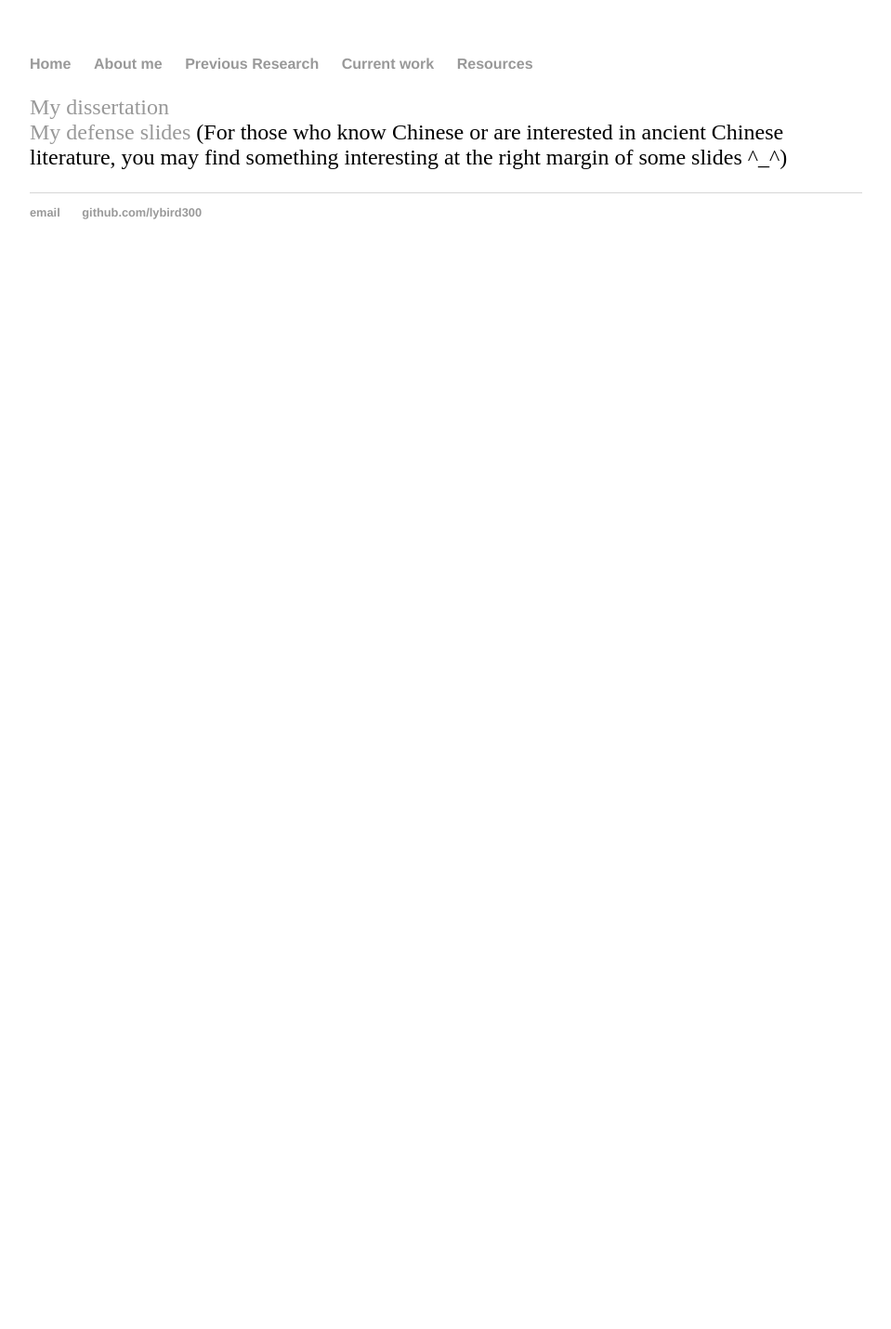
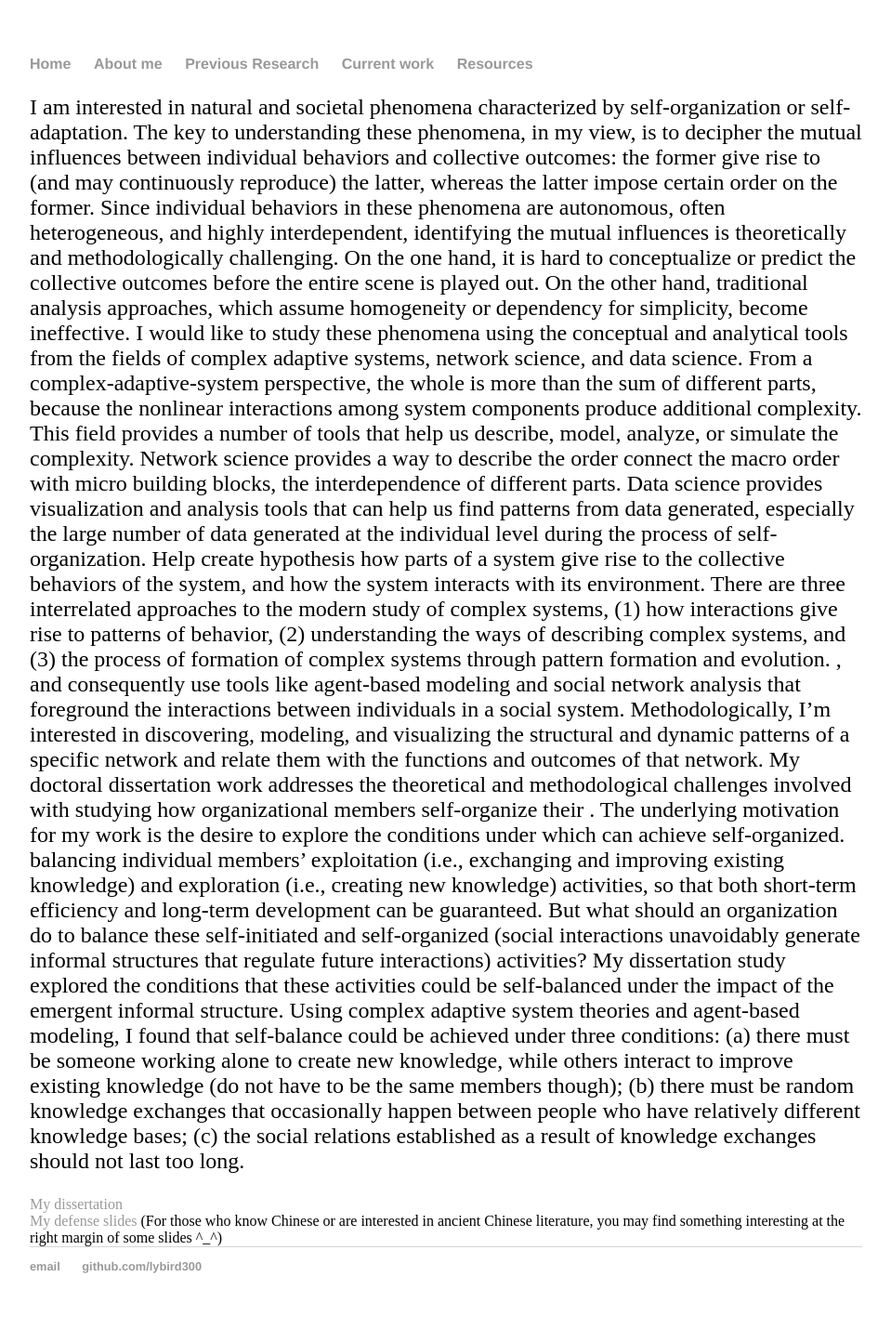
Before and after one commit to lybird300/lybird300.github.io, a Jekyll site: the page built from before/index.html, in a window 1280 px wide. Shown: the whole page at 93% size, without its empty margins (160-1119 px from the left). Built offline with Jekyll 4.4.1, drawn with Linux system fonts in a browser that asks for light colours; before the commit the page ends 900 px from its top, so only the background shows below that.

Commit message:
Update index.html

```diff
--- a/before/index.html
+++ b/before/index.html
@@ -3,8 +3,15 @@ layout: default
 title: My Previous Research
 ---
 
-<p>
+<p>I am interested in natural and societal phenomena characterized by self-organization or self-adaptation. The key to understanding these phenomena, in my view, is to decipher the mutual influences between individual behaviors and collective outcomes: the former give rise to (and may continuously reproduce) the latter, whereas the latter impose certain order on the former. Since individual behaviors in these phenomena are autonomous, often heterogeneous, and highly interdependent, identifying the mutual influences is theoretically and methodologically challenging. On the one hand, it is hard to conceptualize or predict the collective outcomes before the entire scene is played out. On the other hand, traditional analysis approaches, which assume homogeneity or dependency for simplicity, become ineffective.
+I would like to study these phenomena using the conceptual and analytical tools from the fields of complex adaptive systems, network science, and data science. From a complex-adaptive-system perspective, the whole is more than the sum of different parts, because the nonlinear interactions among system components produce additional complexity. This field provides a number of tools that help us describe, model, analyze, or simulate the complexity. Network science provides a way to describe the order connect the macro order with micro building blocks, the interdependence of different parts. Data science provides visualization and analysis tools that can help us find patterns from data generated, especially the large number of data generated at the individual level during the process of self-organization. Help create hypothesis
+how parts of a system give rise to the collective behaviors of the system, and how the system interacts with its environment. There are three interrelated approaches to the modern study of complex systems, (1) how interactions give rise to patterns of behavior, (2) understanding the ways of describing complex systems, and (3) the process of formation of complex systems through pattern formation and evolution.
+, and consequently use tools like agent-based modeling and social network analysis that foreground the interactions between individuals in a social system.
+Methodologically, I’m interested in discovering, modeling, and visualizing the structural and dynamic patterns of a specific network and relate them with the functions and outcomes of that network.
+
+
+
+My doctoral dissertation work addresses the theoretical and methodological challenges involved with studying how organizational members self-organize their .  The underlying motivation for my work is the desire to explore the conditions under which can achieve self-organized. balancing individual members’ exploitation (i.e., exchanging and improving existing knowledge) and exploration (i.e., creating new knowledge) activities, so that both short-term efficiency and long-term development can be guaranteed. But what should an organization do to balance these self-initiated and self-organized (social interactions unavoidably generate informal structures that regulate future interactions) activities? My dissertation study explored the conditions that these activities could be self-balanced under the impact of the emergent informal structure. Using complex adaptive system theories and agent-based modeling, I found that self-balance could be achieved under three conditions: (a) there must be someone working alone to create new knowledge, while others interact to improve existing knowledge (do not have to be the same members though); (b) there must be random knowledge exchanges that occasionally happen between people who have relatively different knowledge bases; (c) the social relations established as a result of knowledge exchanges should not last too long.</p>
 <a href="http://lybird300.github.io/YLin_dissertation_Dec2014.pdf">My dissertation</a>
 <br/>
 <a href="http://lybird300.github.io/YLin_Defense_Dec3_14.pdf">My defense slides</a> (For those who know Chinese or are interested in ancient Chinese literature, you may find something interesting at the right margin of some slides ^_^)
-</p>
```
